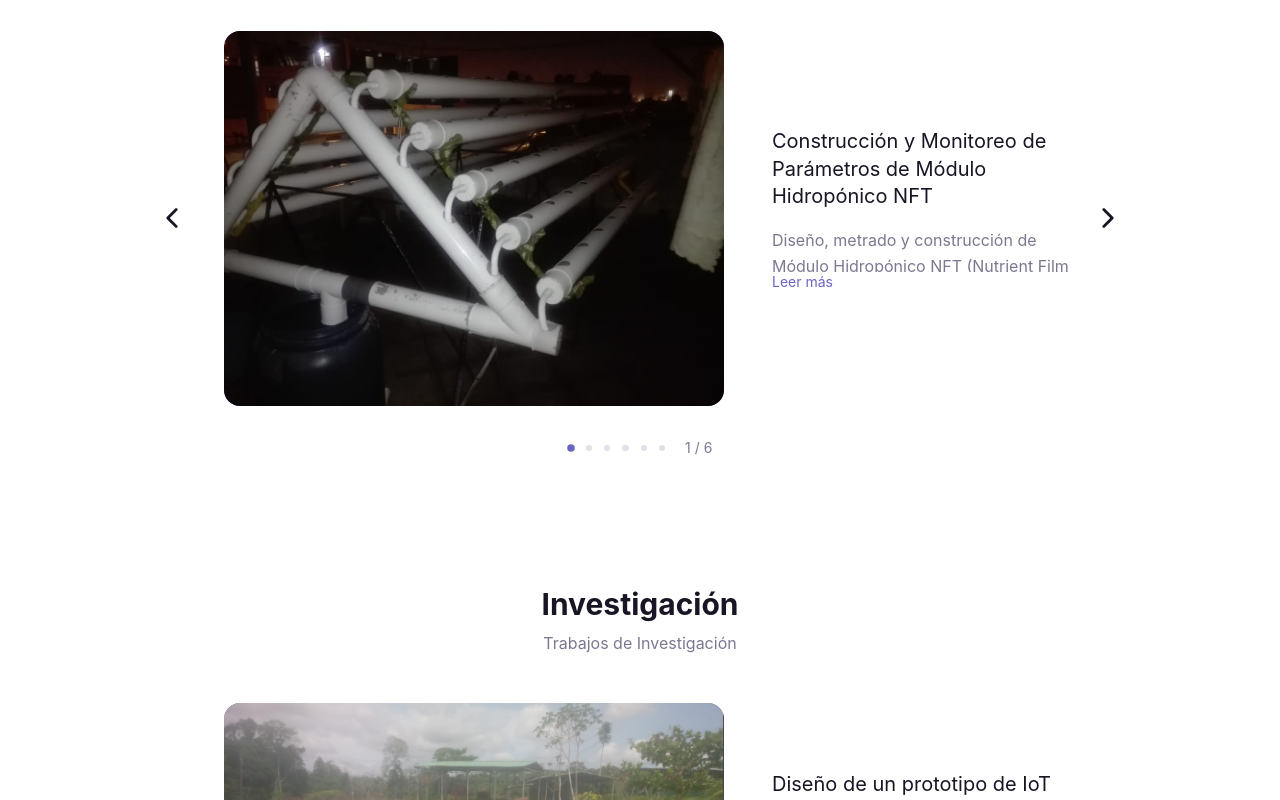
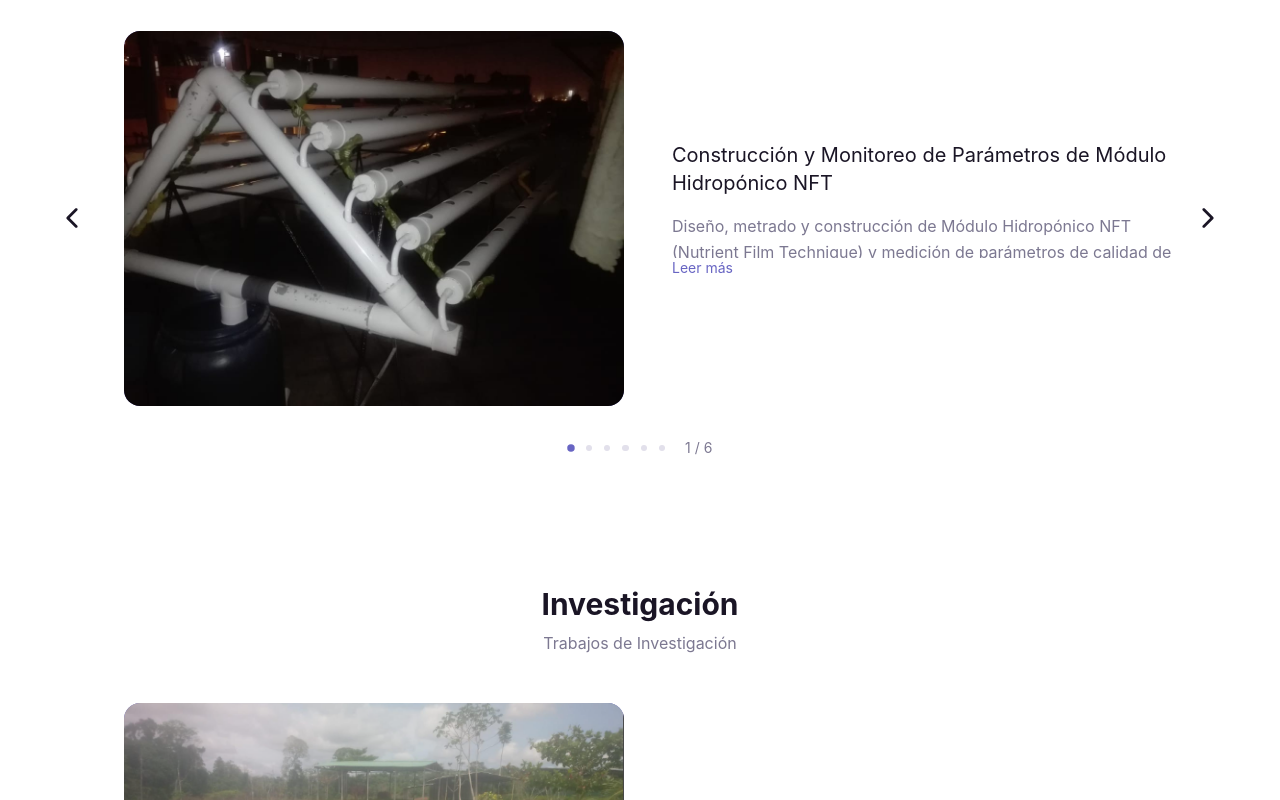
Before and after one commit to alvaro-martin/personal-site, a React (Vite) app: page / in a window 1280 px wide. Shown: the part 3840-4640 px from the top of the page. Built offline with nearby package versions, Linux system fonts and the light colour scheme; no server answers.

Commit message:
fix: align carousel text width with image (500px)

```diff
--- a/src/components/02.molecules/Carousel/Carousel.jsx
+++ b/src/components/02.molecules/Carousel/Carousel.jsx
@@ -93,7 +93,7 @@ const Carousel = ({ items, ariaLabel }) => {
                             className="object-contain w-full h-full transition-transform duration-normal ease-default hover:scale-105"
                         />
                     </div>
-                    <div className="flex flex-col min-w-0 max-w-[30rem] max-md:w-full">
+                    <div className="flex flex-col min-w-0 max-w-[500px] max-md:w-full">
                         <h2 className="text-text text-xl font-bold mb-4 leading-snug">
                             {item.title}
                         </h2>
```
